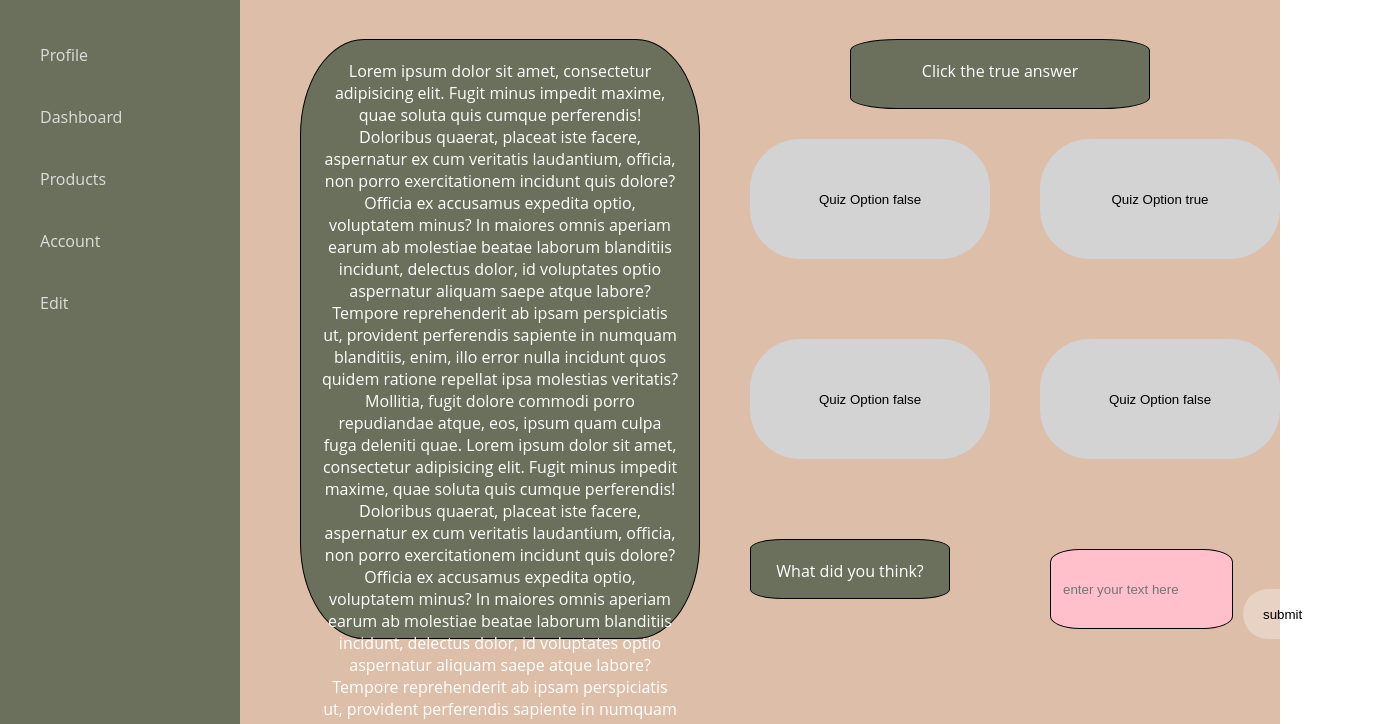
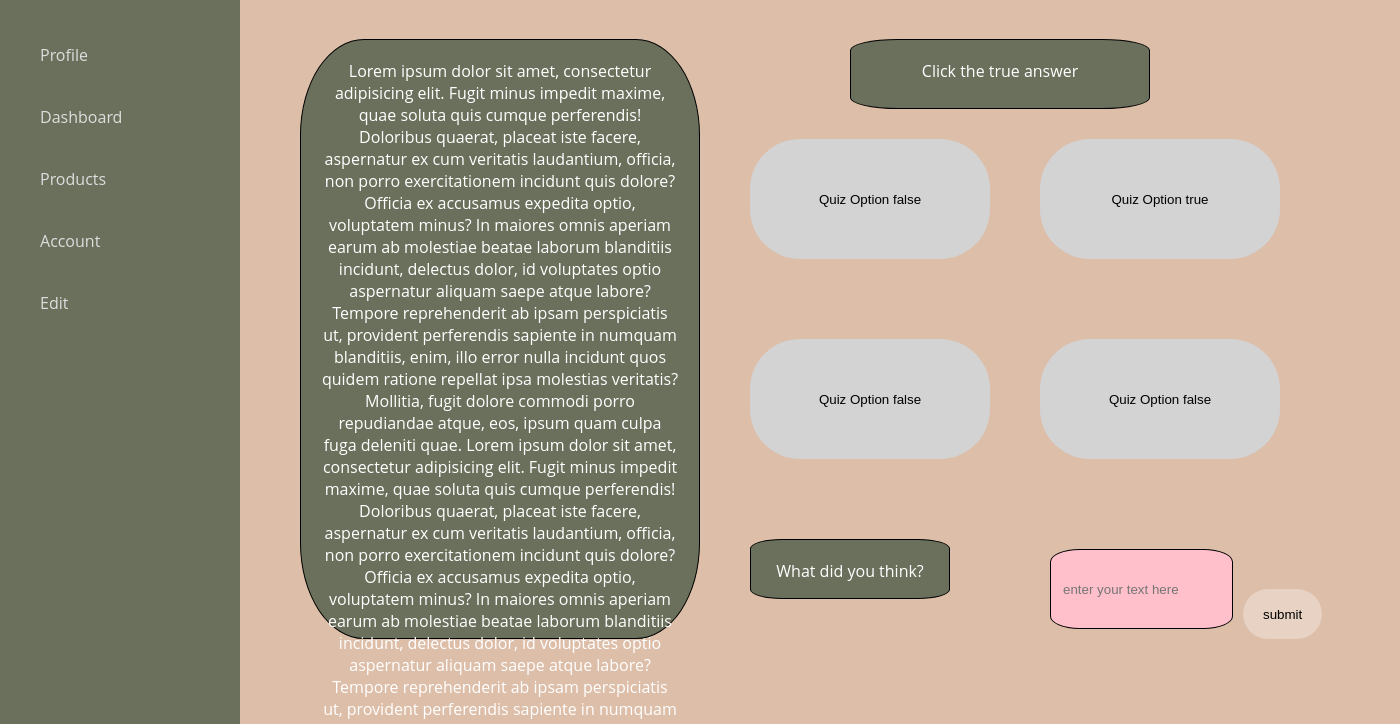
Before and after one commit to Jiessiet/js-library, a website: page public/tableViews.html in a window 1280 px wide. Shown: the part 61-785 px from the top of the page, 1400 px wide, since content can reach past the window. Drawn offline with nearby package versions, Linux system fonts and the light colour scheme.

Commit message:
main page

```diff
--- a/public/styles.css
+++ b/public/styles.css
@@ -13,8 +13,8 @@ body {
 	  'header'
 	  'main'
 	  'footer';
-	height: 200vh;
-	width: 100vw;
+	height: 1600px;
+	width: 1400px;
   }
 
   .menu-icon {
```
